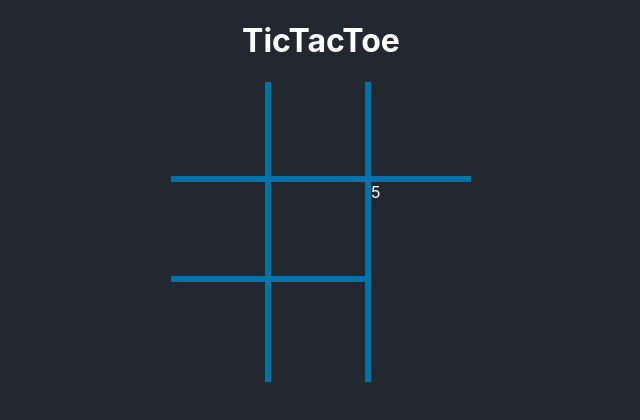
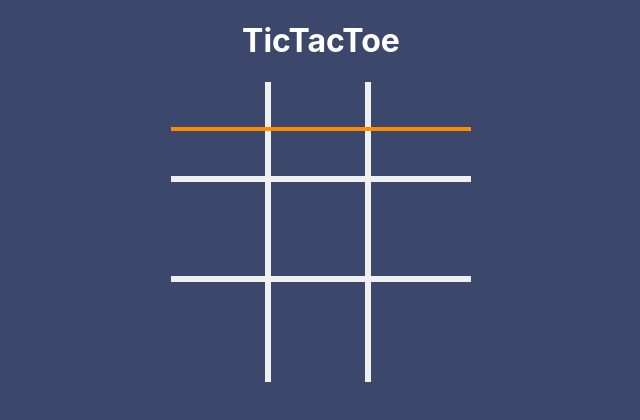
Before and after one commit to MohamudAynab/Tic-Tac-Toe-React, a React (Create React App) app: page / in a window 1280 px wide. Shown: the top 420 px of the page, without its empty margins (319-959 px from the left). Built offline with nearby package versions, Linux system fonts and the light colour scheme.

Commit message:
updated components

```diff
--- a/src/App.css
+++ b/src/App.css
@@ -2,7 +2,7 @@
   display: flex;
   flex-direction: column;
   align-items: center;
-  background-color: #23272f;
+  background-color: #3C486B;
   color: white;
 }
 
@@ -10,7 +10,7 @@
   text-align: center;
 }
 
- .board {
+.board {
   display: grid;
   grid-template-columns: 100px 100px 100px;
   grid-template-rows: 100px 100px 100px;
@@ -29,11 +29,11 @@
 
 
 .right-border {
-  border-right: 0.2em solid #0074a6;
+  border-right: 0.2em solid #F0F0F0;
 }
 
 .bottom-border {
-  border-bottom: 0.2em solid #0074a6;
+  border-bottom: 0.2em solid #F0F0F0;
 }
 
 .x-hover:hover::after {
@@ -56,31 +56,37 @@
   height: 4px;
   top: 15%;
 }
+
 .strike-row-2 {
   width: 100%;
   height: 4px;
   top: 48%;
 }
+
 .strike-row-3 {
   width: 100%;
   height: 4px;
   top: 83%;
 }
+
 .strike-column-1 {
   height: 100%;
   width: 4px;
   left: 15%;
 }
+
 .strike-column-2 {
   height: 100%;
   width: 4px;
   left: 48%;
 }
+
 .strike-column-3 {
   height: 100%;
   width: 4px;
   left: 83%;
 }
+
 .strike-diagonal-1 {
   width: 90%;
   height: 4px;
@@ -88,6 +94,7 @@
   left: 5%;
   transform: skewY(45deg);
 }
+
 .strike-diagonal-2 {
   width: 90%;
   height: 4px;
--- a/src/components/Board.jsx
+++ b/src/components/Board.jsx
@@ -1,18 +1,65 @@
 import Strike from "./Strike";
-import Tile from "./Tile"
+import Tile from "./Tile";
 
-function Board({tiles, onTileClick}) {
-    return ( <div className="board">
-        <Tile  onClick={() => onTileClick(0)} value={tiles[0]} className="right-border bottom-border"/>
-        <Tile onClick={() => onTileClick(1)}  value={tiles[1]} className="right-border bottom-border"/>
-        <Tile onClick={() => onTileClick(2)}  value={tiles[2]}  className="bottom-border"/>
-        <Tile onClick={() => onTileClick(3)}  value={tiles[3]} className="right-border bottom-border"/>
-        <Tile onClick={() => onTileClick(4)}  value={tiles[4]} className="right-border bottom-border"/>
-5        <Tile onClick={() => onTileClick(6)}  value={tiles[6]} className="right-border"/>
-        <Tile onClick={() => onTileClick(7)}  value={tiles[7]} className="right-border" />
-        <Tile value={tiles[8]}/>
-        <Strike />
-    </div> );
+function Board({ tiles, onTileClick, playerTurn }) {
+  return (
+    <div className="board">
+      <Tile
+        playerTurn={playerTurn}
+        onClick={() => onTileClick(0)}
+        value={tiles[0]}
+        className="right-border bottom-border"
+      />
+      <Tile
+        playerTurn={playerTurn}
+        onClick={() => onTileClick(1)}
+        value={tiles[1]}
+        className="right-border bottom-border"
+      />
+      <Tile
+        playerTurn={playerTurn}
+        onClick={() => onTileClick(2)}
+        value={tiles[2]}
+        className="bottom-border"
+      />
+      <Tile
+        playerTurn={playerTurn}
+        onClick={() => onTileClick(3)}
+        value={tiles[3]}
+        className="right-border bottom-border"
+      />
+      <Tile
+        playerTurn={playerTurn}
+        onClick={() => onTileClick(4)}
+        value={tiles[4]}
+        className="right-border bottom-border"
+      />
+      <Tile
+        playerTurn={playerTurn}
+        onClick={() => onTileClick(5)}
+        value={tiles[5]}
+        className="bottom-border"
+      />
+      <Tile
+        playerTurn={playerTurn}
+        onClick={() => onTileClick(6)}
+        value={tiles[6]}
+        className="right-border"
+      />
+      <Tile
+        playerTurn={playerTurn}
+        onClick={() => onTileClick(7)}
+        value={tiles[7]}
+        className="right-border"
+      />
+      <Tile
+        playerTurn={playerTurn}
+        onClick={() => onTileClick(8)}
+        value={tiles[8]}
+      />
+      <Strike />
+    </div>
+  );
 }
 
 export default Board;
--- a/src/components/Strike.jsx
+++ b/src/components/Strike.jsx
@@ -1,5 +1,5 @@
 function Strike() {
-    return ( <div></div> );
+  return <div className="strike strike-row-1"></div>;
 }
 
 export default Strike;
--- a/src/components/TicTacToe.jsx
+++ b/src/components/TicTacToe.jsx
@@ -1,26 +1,35 @@
-import {useState} from 'react'
+import { useState } from "react";
 import Board from "./Board";
-
 
 const PLAYER_X = "X";
 const PLAYER_O = "O";
 
 function TicTacToe() {
+  const [tiles, setTiles] = useState(Array(9).fill(null));
+  const [playerTurn, setPlayerTurn] = useState(PLAYER_X);
 
-    const [tiles, setTiles] = useState(Array(9).fill(null));
-    const [playerTurn, setPlayerTurn] = useState(PLAYER_X);
+  const handleTileClick = (index) => {
+    if(tiles[index] !== null) {
+      return;
+    }
 
-    const handleTileClick = (index) => {
-        console.log(index);
+
+    const newTiles = [...tiles];
+    newTiles[index] = playerTurn;
+    setTiles(newTiles);
+    if (playerTurn === PLAYER_X) {
+      setPlayerTurn(PLAYER_O);
+    } else {
+      setPlayerTurn(PLAYER_X);
     }
+  };
 
   return (
     <div>
-        <h1>TicTacToe</h1>
-        <Board tiles={tiles} onTileClick={handleTileClick}/>
-        </div>
-  )
+      <h1>TicTacToe</h1>
+      <Board playerTurn={playerTurn}tiles={tiles} onTileClick={handleTileClick} />
+    </div>
+  );
 }
 
-
 export default TicTacToe;
--- a/src/components/Tile.jsx
+++ b/src/components/Tile.jsx
@@ -1,5 +1,9 @@
-function Tile({className, value }) {
-    return ( <div className={`tile ${className}`}>{value}</div> );
+function Tile({className, value, onClick, playerTurn}) {
+    let hoverClass = null;
+    if(value == null && playerTurn != null) {
+          hoverClass = `${playerTurn.toLowerCase()}-hover`;
+    }
+    return ( <div onClick={onClick} className={`tile ${className} ${hoverClass}`}>{value}</div> );
 }
 
 export default Tile;
```
Also changed, not shown: src/App.js (+3 -6 lines).
